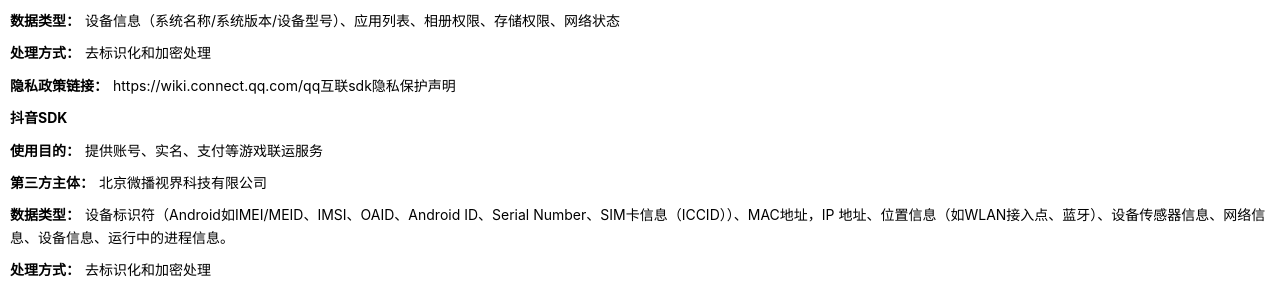
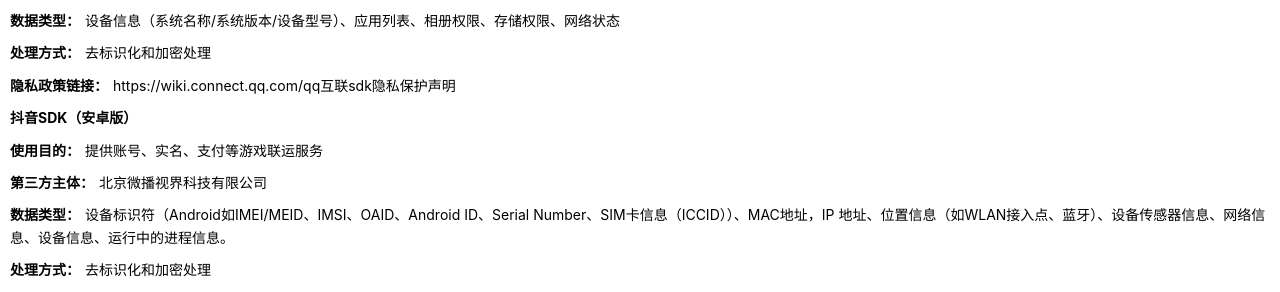
Before and after one commit to yongqi886/yongqi886.github.io, a Jekyll site: the page privacy.html, which Jekyll copies as it is, in a window 1280 px wide and 900 px high, scrolled down 4286 px. Shown: the part 151-443 px from the top of the window. Built offline with Jekyll 4.4.1, drawn with Linux system fonts in a browser that asks for light colours.

Commit message:
Update privacy.html

```diff
--- a/privacy.html
+++ b/privacy.html
@@ -293,7 +293,7 @@
 				<li><strong>隐私政策链接：</strong>https://wiki.connect.qq.com/qq互联sdk隐私保护声明<br>
 					<p>
 			<ul class="level-1">
-				<li><strong>抖音SDK</strong><br>
+				<li><strong>抖音SDK（安卓版）</strong><br>
 					<p>
 			<ul class="level-1">
 				<li><strong>使用目的：</strong>提供账号、实名、支付等游戏联运服务<br>
```
